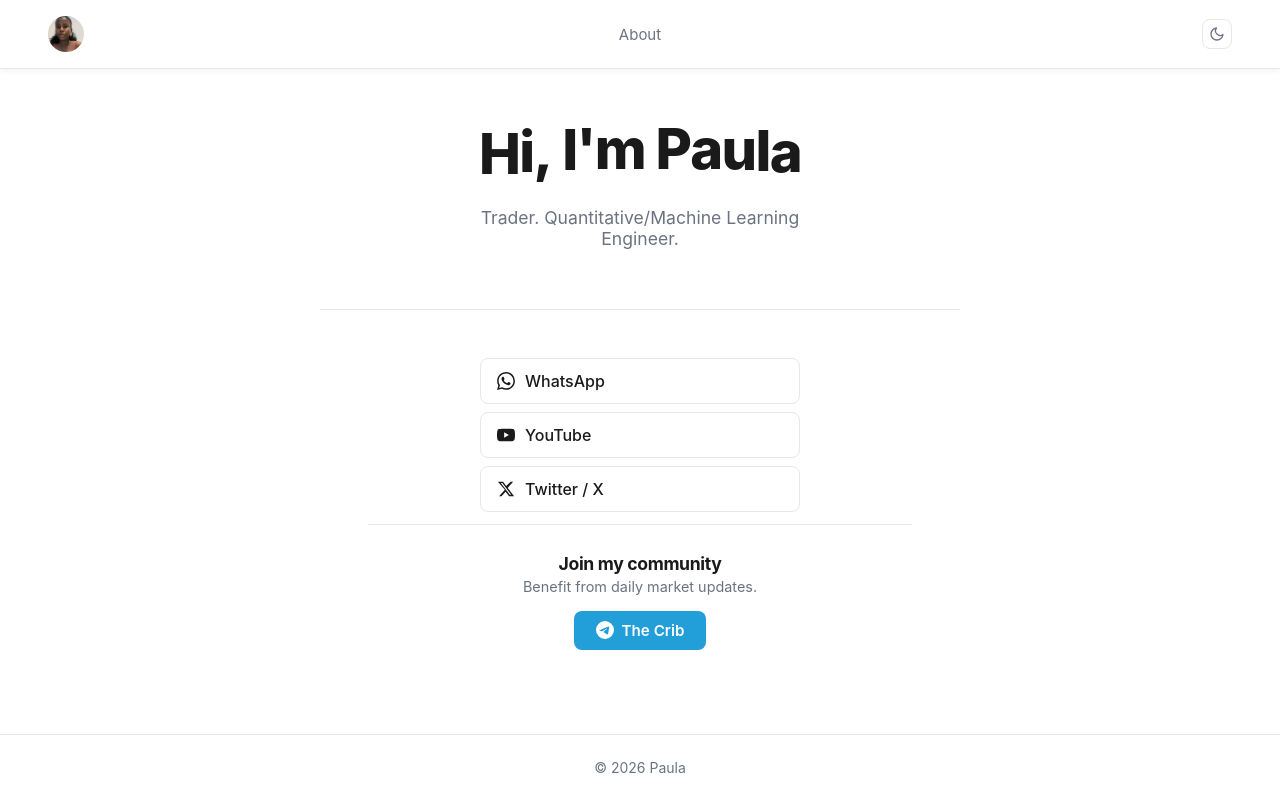
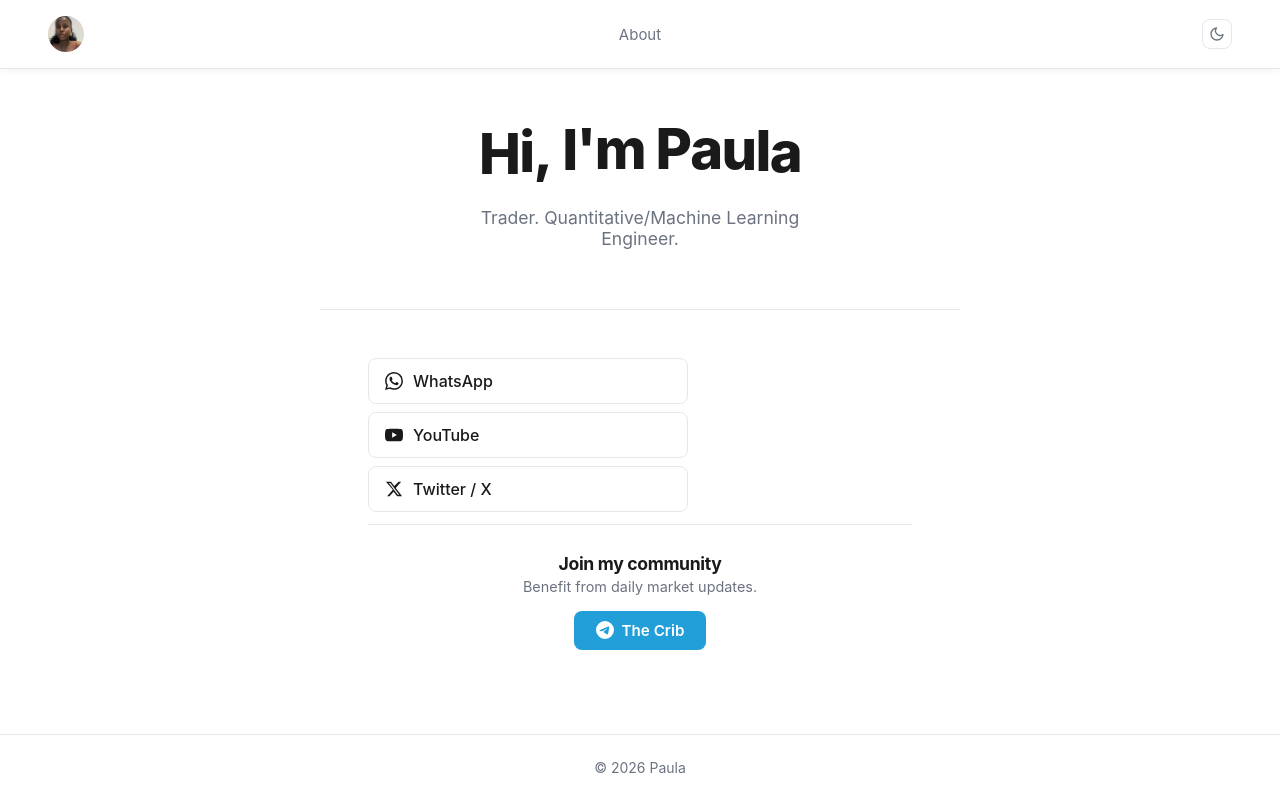
Before and after one commit to Glorycodess/Paula, a React (Vite) app: page / in a window 1280 px wide. Built offline with nearby package versions, Linux system fonts and the light colour scheme.

Commit message:
left sided

```diff
--- a/src/App.css
+++ b/src/App.css
@@ -225,7 +225,7 @@ main {
 }
 
 .social-icons a {
-  display: inline-flex;
+  display: flex;
   align-items: center;
   gap: 10px;
   color: var(--text);
```
